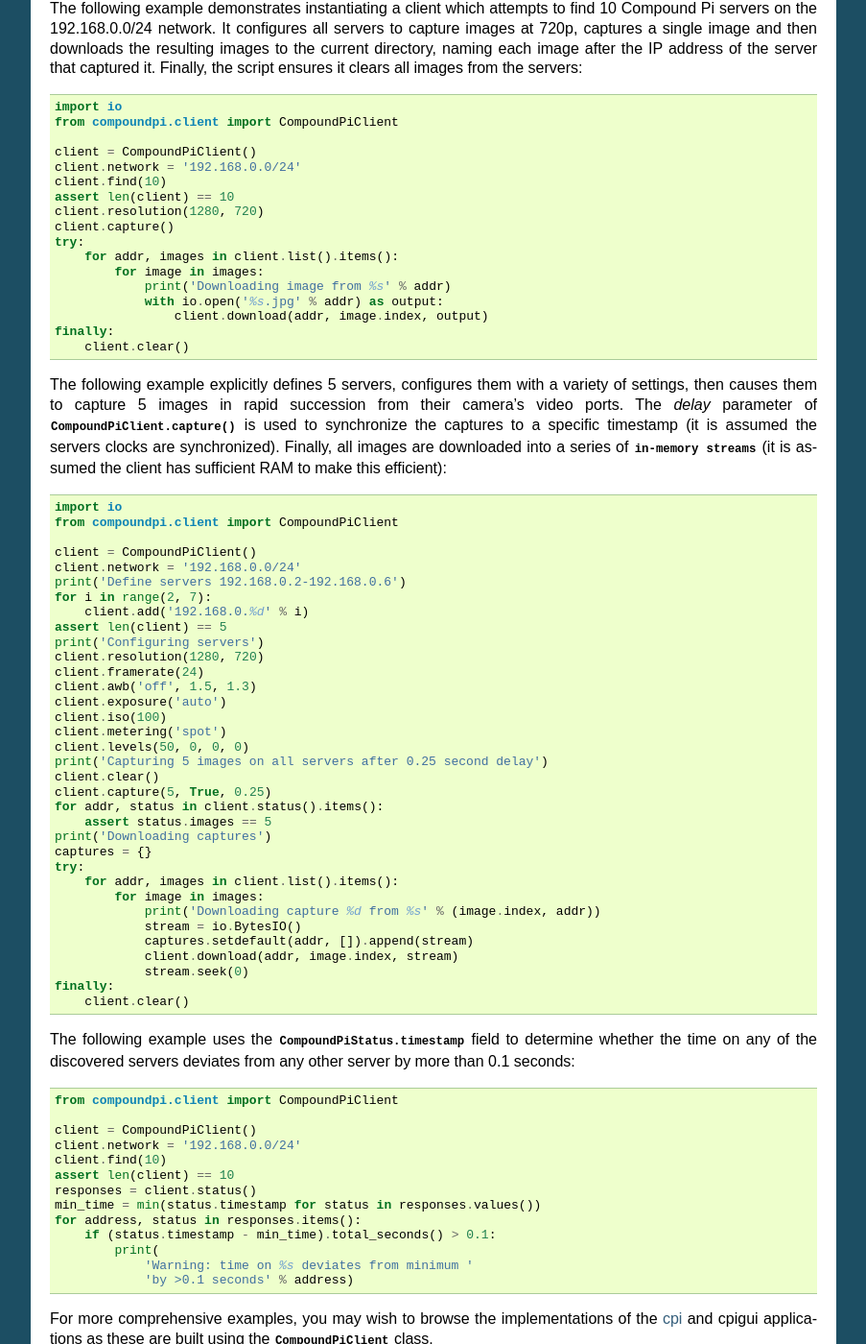
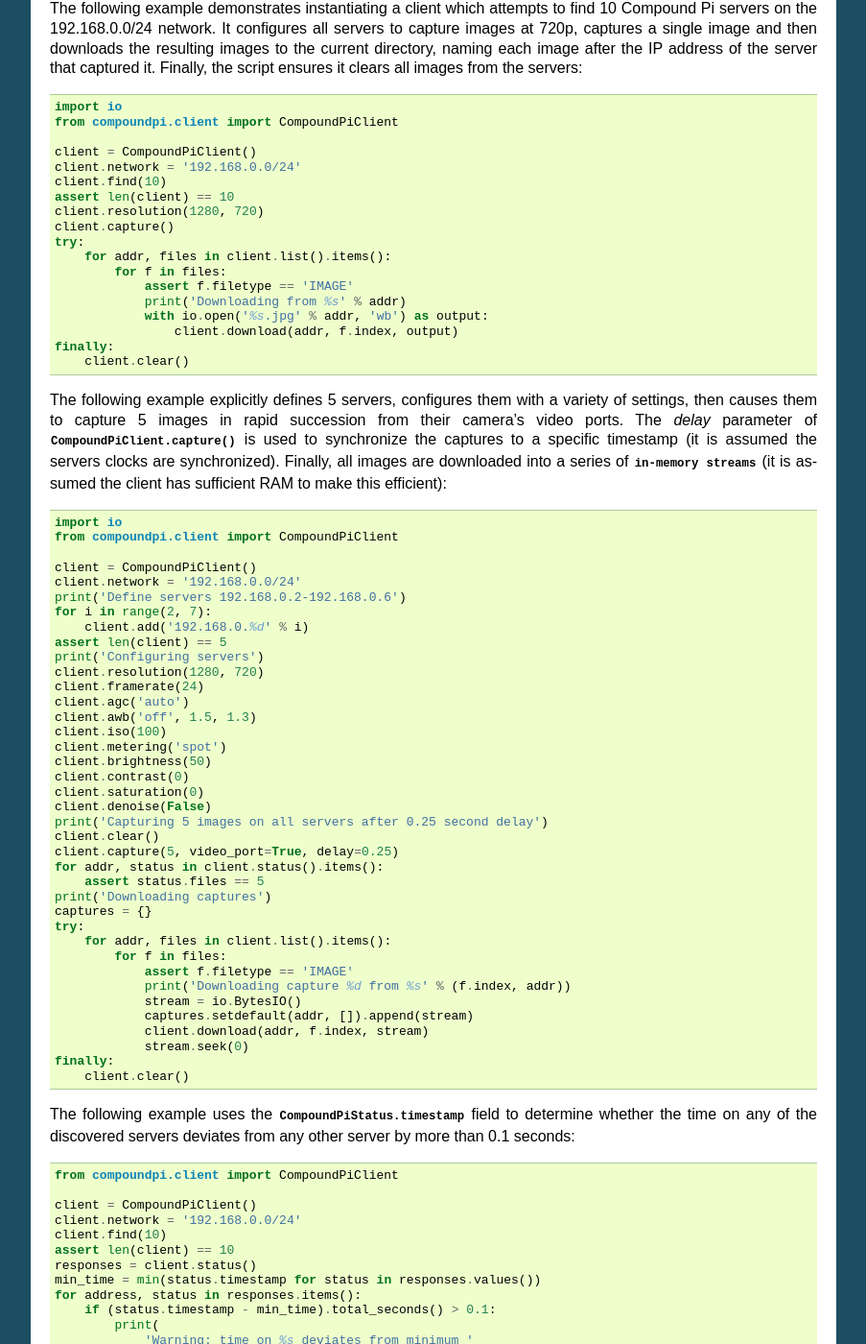
Before and after one commit to waveform-computing/compoundpi, a Sphinx documentation site: the page built from docs/batch.rst, in a window 1280 px wide and 1400 px high, scrolled down 956 px. Shown: the whole window at 96% size, without its empty margins (198-1101 px from the left). Built offline with Sphinx 7.4.7, drawn with Linux system fonts in a browser that asks for light colours.

Commit message:
Fix #32
And updated other examples for 0.4

```diff
--- a/docs/batch.rst
+++ b/docs/batch.rst
@@ -59,11 +59,12 @@ all images from the servers::
     client.resolution(1280, 720)
     client.capture()
     try:
-        for addr, images in client.list().items():
-            for image in images:
-                print('Downloading image from %s' % addr)
-                with io.open('%s.jpg' % addr) as output:
-                    client.download(addr, image.index, output)
+        for addr, files in client.list().items():
+            for f in files:
+                assert f.filetype == 'IMAGE'
+                print('Downloading from %s' % addr)
+                with io.open('%s.jpg' % addr, 'wb') as output:
+                    client.download(addr, f.index, output)
     finally:
         client.clear()
 
@@ -88,25 +89,29 @@ efficient)::
     print('Configuring servers')
     client.resolution(1280, 720)
     client.framerate(24)
+    client.agc('auto')
     client.awb('off', 1.5, 1.3)
-    client.exposure('auto')
     client.iso(100)
     client.metering('spot')
-    client.levels(50, 0, 0, 0)
+    client.brightness(50)
+    client.contrast(0)
+    client.saturation(0)
+    client.denoise(False)
     print('Capturing 5 images on all servers after 0.25 second delay')
     client.clear()
-    client.capture(5, True, 0.25)
+    client.capture(5, video_port=True, delay=0.25)
     for addr, status in client.status().items():
-        assert status.images == 5
+        assert status.files == 5
     print('Downloading captures')
     captures = {}
     try:
-        for addr, images in client.list().items():
-            for image in images:
-                print('Downloading capture %d from %s' % (image.index, addr))
+        for addr, files in client.list().items():
+            for f in files:
+                assert f.filetype == 'IMAGE'
+                print('Downloading capture %d from %s' % (f.index, addr))
                 stream = io.BytesIO()
                 captures.setdefault(addr, []).append(stream)
-                client.download(addr, image.index, stream)
+                client.download(addr, f.index, stream)
                 stream.seek(0)
     finally:
         client.clear()
```
